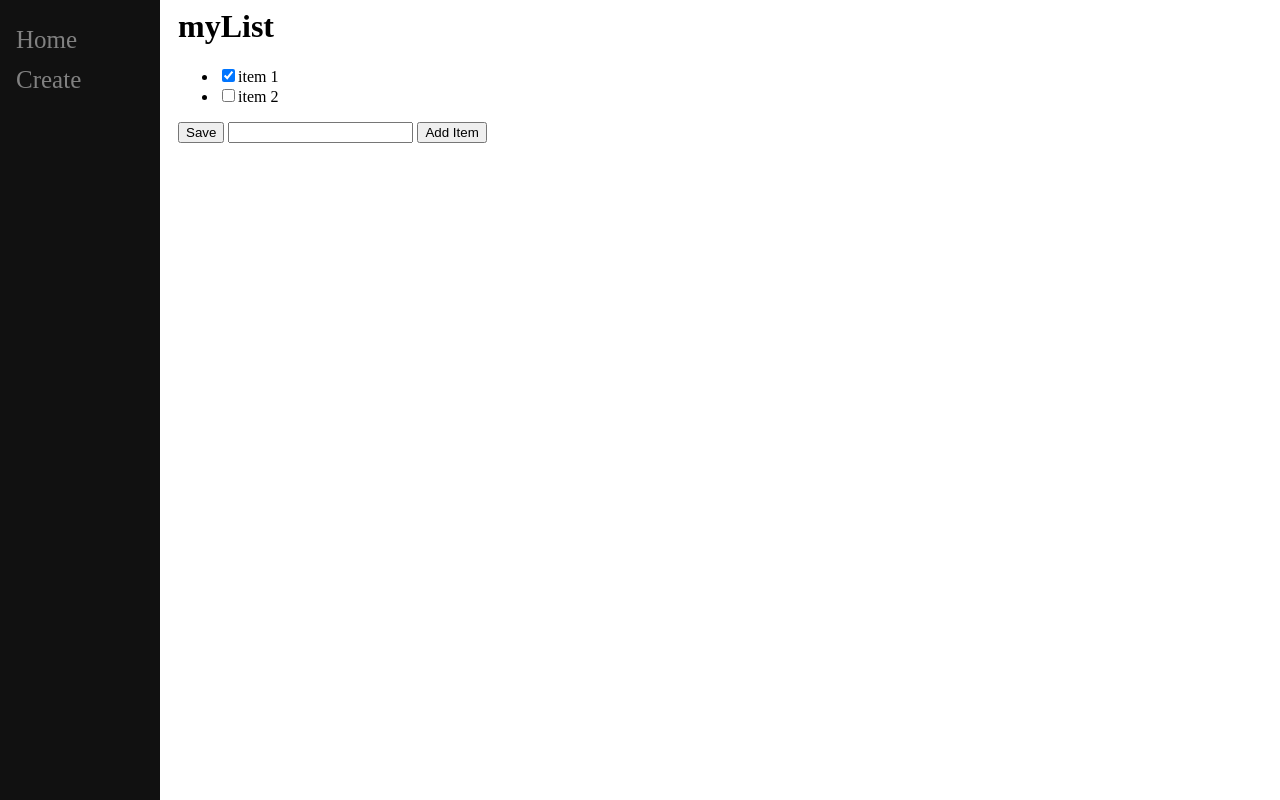
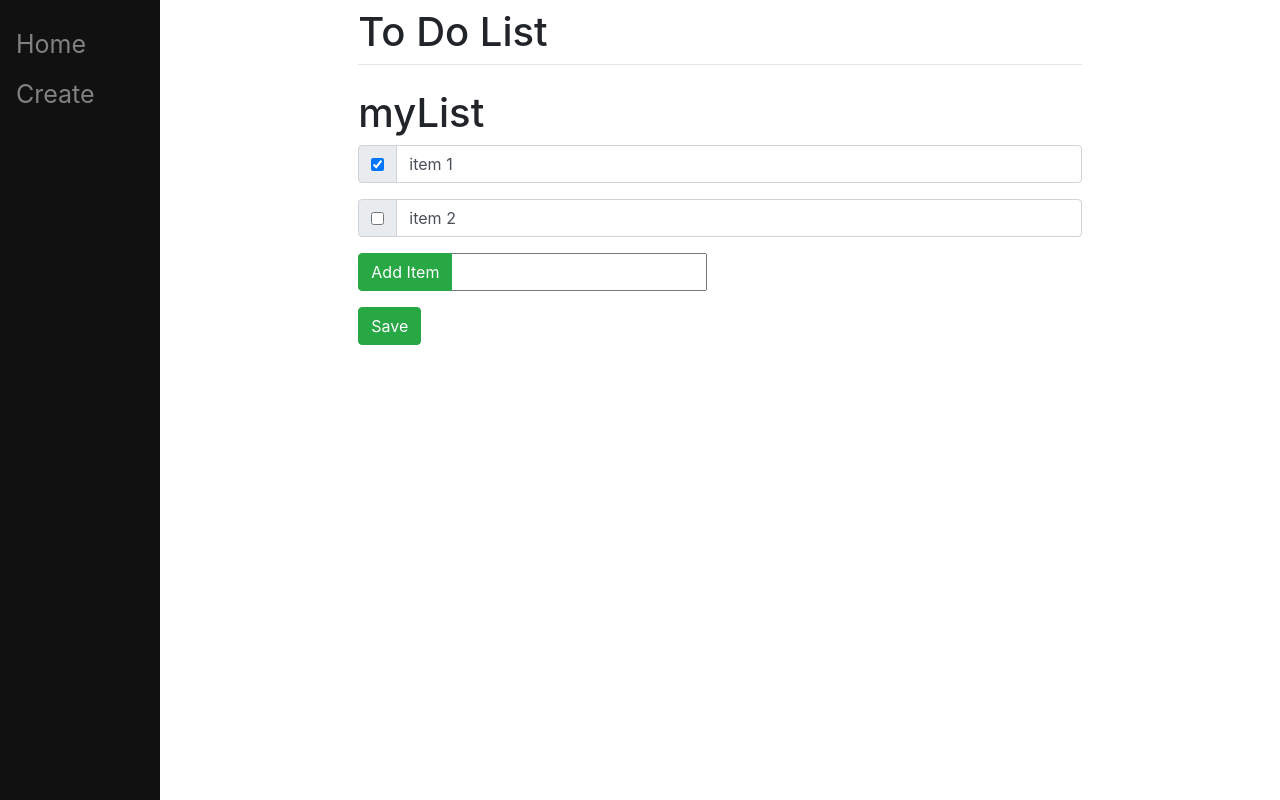
Before and after one commit to kshamsa/ToDoList, a Django app: page /1 in a window 1280 px wide. Run offline with Django 4.2, Linux system fonts and the light colour scheme; data comes from the database, SQL or seed files in the repository.

Commit message:
Added more styling to the list page.

```diff
--- a/main/templates/main/base.html
+++ b/main/templates/main/base.html
@@ -1,5 +1,9 @@
+<!DOCTYPE html>
 <html>
 	<head>
+
+		<meta charset="utf-8">
+
 		<style type="text/css">
 			.sidenav {
 				height: 100%;
@@ -33,6 +37,7 @@
 
 		</style>
 
+		<link rel="stylesheet" href="https://cdn.jsdelivr.net/npm/bootstrap@4.3.1/dist/css/bootstrap.min.css" integrity="sha384-ggOyR0iXCbMQv3Xipma34MD+dH/1fQ784/j6cY/iJTQUOhcWr7x9JvoRxT2MZw1T" crossorigin="anonymous">
 		<title>
 			{% block title %}
 				Default Title
@@ -41,16 +46,28 @@
 	</head>
 
 	<body>
+		<script src="https://code.jquery.com/jquery-3.3.1.slim.min.js" integrity="sha384-q8i/X+965DzO0rT7abK41JStQIAqVgRVzpbzo5smXKp4YfRvH+8abtTE1Pi6jizo" crossorigin="anonymous"></script>
+		<script src="https://cdn.jsdelivr.net/npm/popper.js@1.14.7/dist/umd/popper.min.js" integrity="sha384-UO2eT0CpHqdSJQ6hJty5KVphtPhzWj9WO1clHTMGa3JDZwrnQq4sF86dIHNDz0W1" crossorigin="anonymous"></script>
+		<script src="https://cdn.jsdelivr.net/npm/bootstrap@4.3.1/dist/js/bootstrap.min.js" integrity="sha384-JjSmVgyd0p3pXB1rRibZUAYoIIy6OrQ6VrjIEaFf/nJGzIxFDsf4x0xIM+B07jRM" crossorigin="anonymous"></script>
 
 		<div class="sidenav">
-			<a href="">Home</a>
+			<a href="/">Home</a>
 			<a href="/create">Create</a>
 		</div>
 
 		<div id="content" name="content" class="main">
-			{% block content %}
+			<div class="row justify-content-center">
+				<div class="col-8">
+					<h1 class="mt-2">To Do List</h1>
+					<hr class="mt-0 mb-4">
+					{% block content %}
 
-			{% endblock %}
+					{% endblock %}
+				</div>
+			</div>
 		</div>
+
+
+
 	</body>
 </html>
--- a/main/templates/main/create.html
+++ b/main/templates/main/create.html
@@ -15,7 +15,7 @@
 		-->
 		{% csrf_token %}
 		{{ form.as_p }}
-		<button type="submit" name="save">Create New </button>
+		<button type="submit" name="save" class="btn">Create New </button>
 	</form>
 
 {% endblock %}
--- a/main/templates/main/home.html
+++ b/main/templates/main/home.html
@@ -2,4 +2,8 @@
 
 {% block content %}
 <h1>Home Page</h1>
+
+<div class="card">
+	<p>Welcome to my To Do List website</p>
+</div>
 {% endblock %}
--- a/main/templates/main/list.html
+++ b/main/templates/main/list.html
@@ -8,19 +8,27 @@ View List
 	<h1>{{ls.name}}</h1>
 	<form method="post" action="#">
 		{% csrf_token %}
-		<ul>
 		{% for item in ls.item_set.all %}
+		<div class="input-group mb-3">
+			<div class="input-group-prepend">
+				<div class="input-group-text">
 					{% if item.complete %}
-					<li><input type="checkbox" value="clicked" name="c{{ item.id }}" checked>{{ item.text }}</li>
+						<input type="checkbox" value="clicked" name="c{{ item.id }}" checked>
 
 					{% else %}
-					<li><input type="checkbox" value="clicked" name="c{{ item.id }}">{{ item.text }}</li>
+						<input type="checkbox" value="clicked" name="c{{ item.id }}">
 					{% endif %}
+				</div>
+			</div>
+			<input type="text" value="{{item.text}}" class="form-control">
+		</div>
 		{% endfor %}
-		</ul>
-
-		<button type="submit" name="save" value="save">Save</button>
+		<div class="input-group mb-3">
+			<div class="input-group-prepend">
+				<button type="submit" name="newItem" value="newItem" class="btn btn-success">Add Item</button>
+			</div>
 			<input type="text" name="new">
-		<button type="submit" name="newItem" value="newItem">Add Item</button>
+		</div>
+		<button type="submit" name="save" value="save" class="btn btn-success">Save</button>
 	</form>
 {% endblock %}
--- /dev/null
+++ b/package.json
@@ -0,0 +1,5 @@
+{
+  "dependencies": {
+    "bootstrap": "^3.4.1"
+  }
+}
```
Also changed, not shown: package-lock.json (added). Lines whose indentation alone changed are shown as unchanged.
